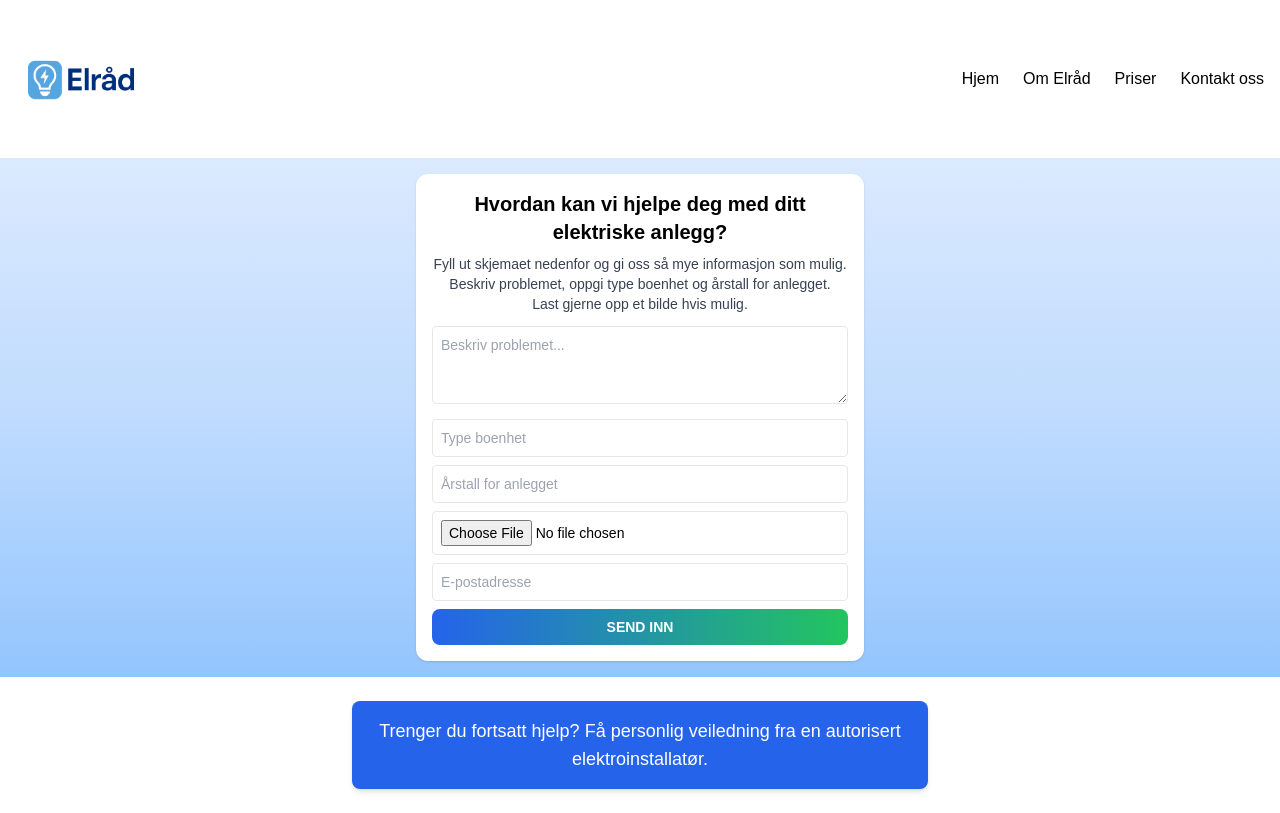
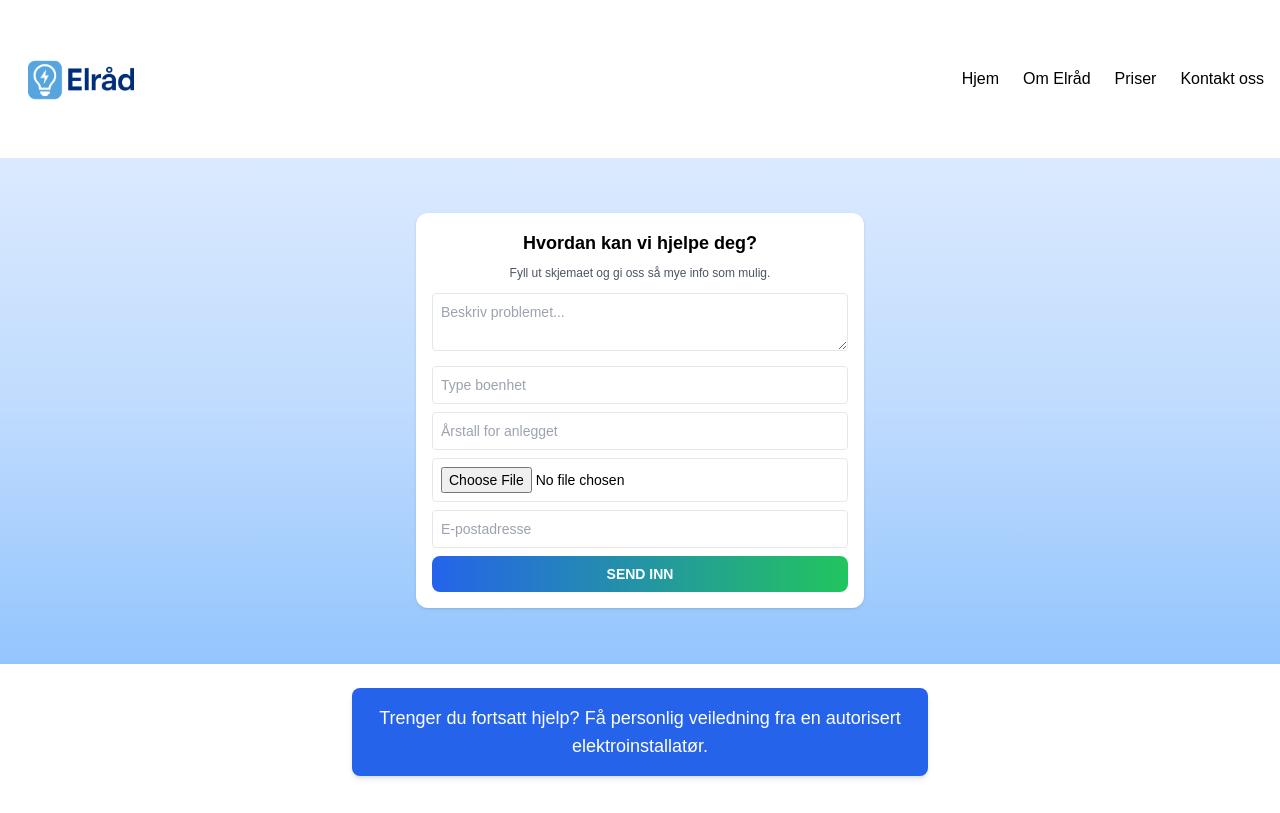
Before and after one commit to elpreben/elraad-v55, a Next.js app: page / in a window 1280 px wide. Built offline with nearby package versions, Linux system fonts and the light colour scheme.

Commit message:
Update index.js

```diff
--- a/pages/index.js
+++ b/pages/index.js
@@ -42,24 +42,26 @@ export default function Home() {
 
   return (
     <Layout>
-      <div className="bg-white shadow p-4 rounded-xl max-w-md w-full">
+      <div className="bg-white shadow p-4 rounded-xl max-w-md w-full mx-auto">
         {!submitted ? (
           <>
-            <h1 className="text-xl font-bold mb-2 text-center">
-              Hvordan kan vi hjelpe deg med ditt elektriske anlegg?
+            <h1 className="text-lg font-bold mb-2 text-center">
+              Hvordan kan vi hjelpe deg?
             </h1>
-            <p className="mb-3 text-center text-gray-700 text-sm">
-              Fyll ut skjemaet nedenfor og gi oss så mye informasjon som mulig.<br />
-              Beskriv problemet, oppgi type boenhet og årstall for anlegget.<br />
-              Last gjerne opp et bilde hvis mulig.
+            <p className="mb-3 text-center text-gray-600 text-xs">
+              Fyll ut skjemaet og gi oss så mye info som mulig.
             </p>
-            <form onSubmit={handleSubmit} className="space-y-2" encType="multipart/form-data">
+            <form
+              onSubmit={handleSubmit}
+              className="space-y-2"
+              encType="multipart/form-data"
+            >
               <textarea
                 name="problem"
                 className="w-full border p-2 rounded text-sm"
                 placeholder="Beskriv problemet..."
                 required
-                rows="3"
+                rows="2"
               />
               <input
                 name="boenhet"
@@ -96,7 +98,7 @@ export default function Home() {
             </form>
           </>
         ) : (
-          <p className="text-center font-semibold text-lg">
+          <p className="text-center font-semibold text-md p-4">
             Takk! Vi har mottatt din henvendelse, du vil snart få svar av vår Elråd-AI.
           </p>
         )}
```
